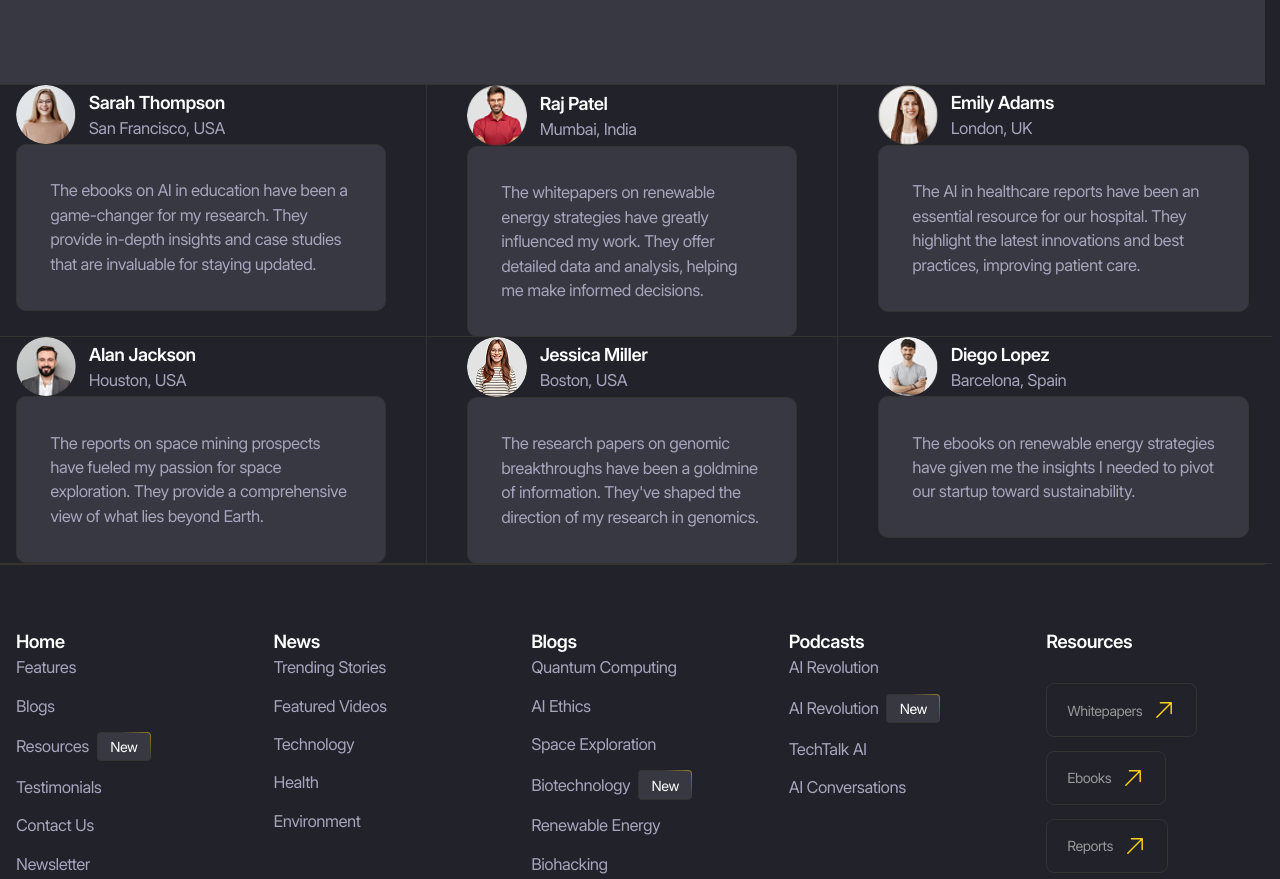
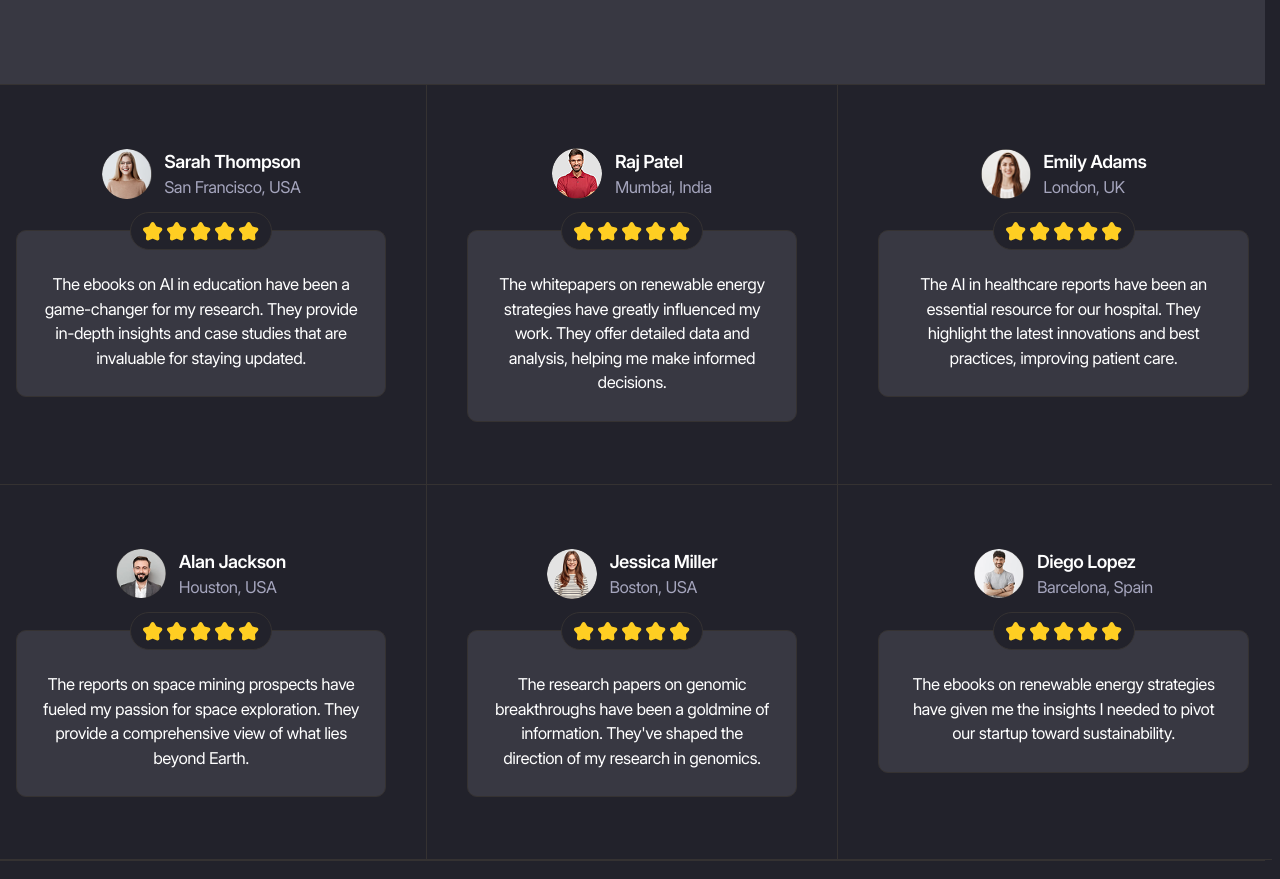
Before and after one commit to Iunnicova/js-test-project, a website with bundled scripts: page index.html in a window 1280 px wide. Shown: the part 5753-6632 px from the top of the page. Built offline with nearby package versions, Linux system fonts and the light colour scheme; files whose address does not match are found by name.

Commit message:
fiat: styles section "reviews-title"

```diff
--- a/styles/blocks/_bordered-grid.scss
+++ b/styles/blocks/_bordered-grid.scss
@@ -42,4 +42,8 @@
       }
     }
   }
+
+  &__item {
+    padding-block: var(--itemPaddingY);
+  }
 }
--- a/styles/blocks/_person-card.scss
+++ b/styles/blocks/_person-card.scss
@@ -1,18 +1,19 @@
 @use '../helpers' as *;
 
 .person-card {
+  --imageSize: #{rem(80)};
   display: flex;
   align-items: center;
   column-gap: fluid(16, 8);
 
+  @include laptop {
+     --imageSize: #{rem(60)};
+  }
+
   &__image {
-    width: rem(80);
+    width: var(--imageSize);
     background-color: var(--color-dark-15);
     border-radius: 50%;
-
-    @include laptop {
-      width: rem(60);
-    }
   }
 
   &__body {
--- a/styles/blocks/_rating-view.scss
+++ b/styles/blocks/_rating-view.scss
@@ -1 +1,36 @@
+//звездочки
+
 @use '../helpers' as *;
+
+.rating-view {
+  display: inline-flex; //распологаем звездочки в один ряд
+  column-gap: rem(7); //расстояние между звездочками
+  padding: rem(10) rem(16); //внутренние отступы
+  background-color: var(--color-dark);
+  border: var(--border);
+  border-radius: rem(100);
+
+  @include laptop {
+    column-gap: rem(4);
+    padding: rem(8) rem(12);
+  }
+
+  //стили звездочек
+  &__star {
+    --size: #{rem(24)}; //локальная переменная для размера звездочек
+
+    @include square(var(--size));
+
+    //6:06 выгружаем меняя в фигме цвет на серый
+    background: url('../../icons/star_gray.svg') center/contain no-repeat;
+
+    //активная желтая
+    &.is-active {
+      background: url('../../icons/star_yellow.svg')
+    }
+
+    @include laptop {
+      --size: #{rem(20)};
+    }
+  }
+}
--- a/styles/blocks/_review-card.scss
+++ b/styles/blocks/_review-card.scss
@@ -1 +1,43 @@
+//фото с надписью
+
 @use '../helpers' as *;
+
+.review-card {
+display: flex;
+flex-direction: column;
+align-items: center;
+row-gap: rem(40);
+
+@include laptop {
+  row-gap: rem(30);
+}
+
+&__author {
+   --imageSize: #{rem(60)};
+
+   @include laptop {
+   --imageSize: #{rem(50)};
+   }
+}
+
+&__body {
+  position: relative; //звездочки посередине
+  padding: fluid(30, 20);
+  padding-top: fluid(50, 30);
+  text-align: center;
+  color: var(--color-light);
+}
+
+//звездочки посередине
+&__rating-view {
+@include abs-center;
+
+top: 0;
+
+  //!2 вариант
+  //* position: absolute; //позволяет точно позиционировать элемент.
+  //* top: 0;   //прижимает верхний край элемента к верху родителя.
+  //* left: 50%;  // перемещает левый край элемента ровно на середину ширины родителя.
+  //* translate: -50% -50%;  //1 перемещает элемент влево на половину его собственной ширины. 2 вверх на половину его собственной высоты
+}
+}
```
Also changed, not shown: README.md, icons/star_gray.svg (added), icons/star_yellow.svg (added), styles/main.css, 1 other file.
